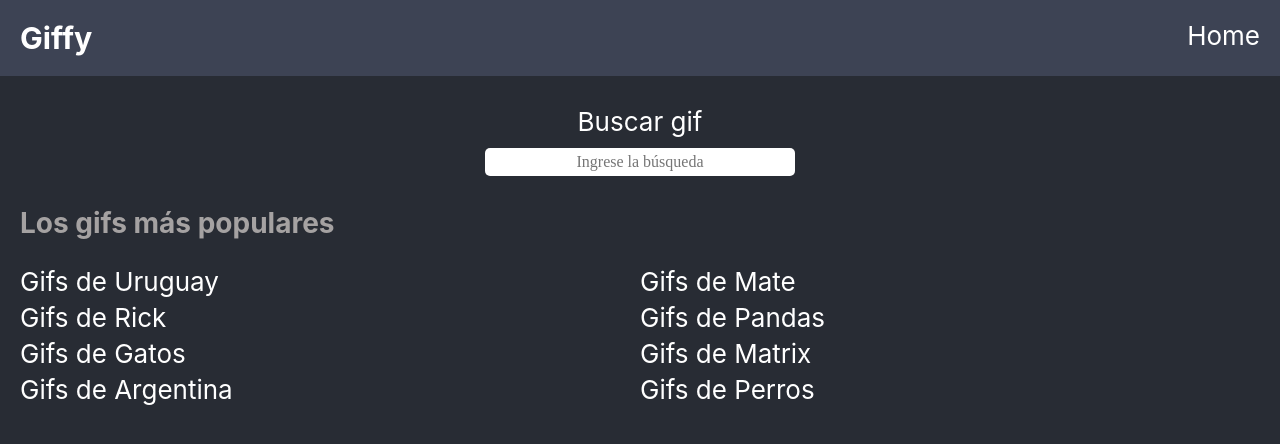
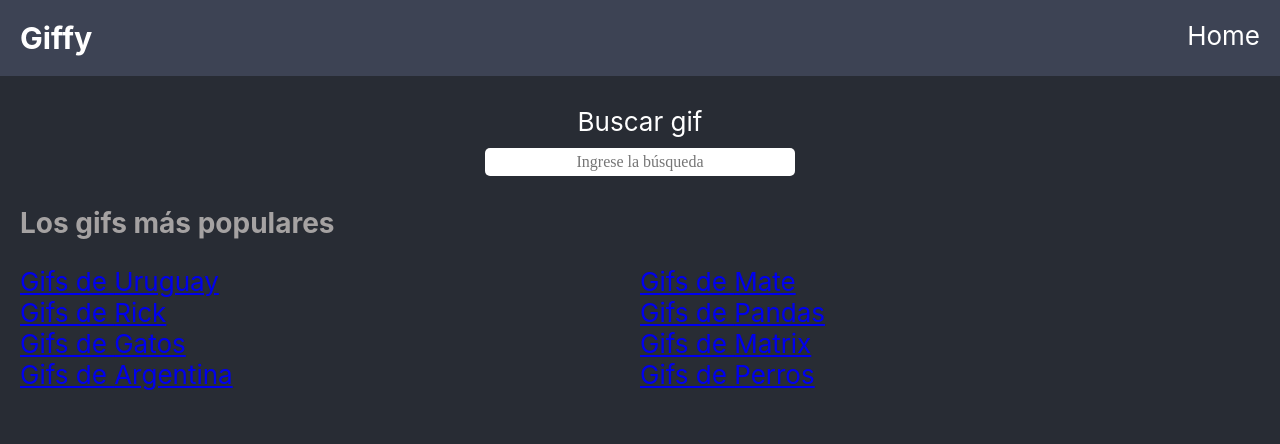
Before and after one commit to lucaspintos909/giffy, a React (Create React App) app: page / in a window 1280 px wide. Shown: the top 444 px of the page. Built offline with nearby package versions, Linux system fonts and the light colour scheme.

Commit message:
refactor: Cambiando nombre de clase

```diff
--- a/src/components/Home/Home.css
+++ b/src/components/Home/Home.css
@@ -15,7 +15,7 @@
   list-style: none;
 }
 
-.popular__gifs_link {
+.popular__gifs-link {
   display: block;
   padding-bottom: 5px;
   text-decoration: none;
--- a/src/components/Home/index.js
+++ b/src/components/Home/index.js
@@ -20,7 +20,7 @@ export default function Home() {
       <ul className="popular__gifs-list">
         {popular_gifs.map((gif) => (
           <li key={gif}>
-            <Link className="popular__gifs_link" to={`/search/${gif}`}>
+            <Link className="popular__gif-link" to={`/search/${gif}`}>
               Gifs de {gif}
             </Link>
           </li>
```
